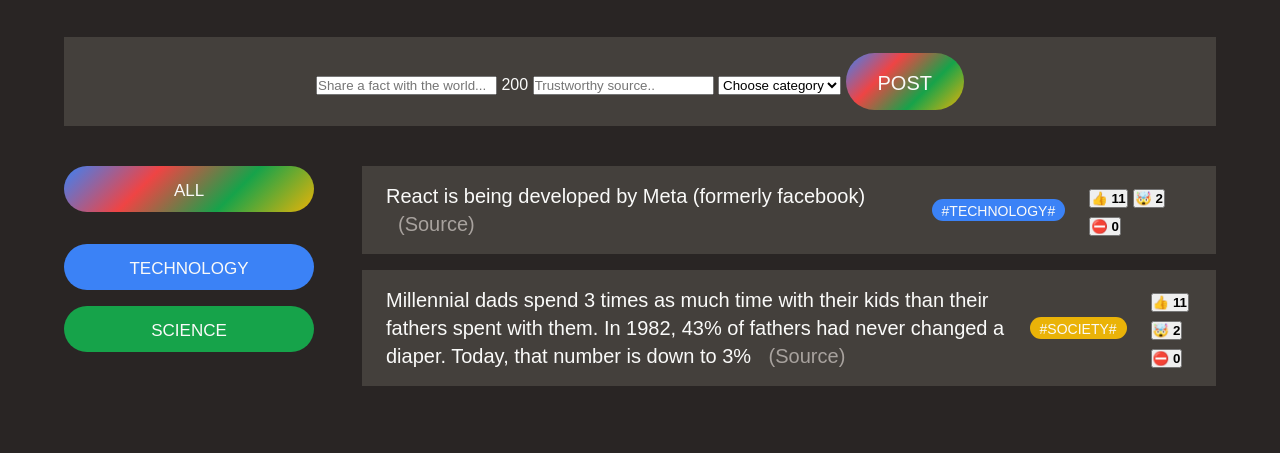
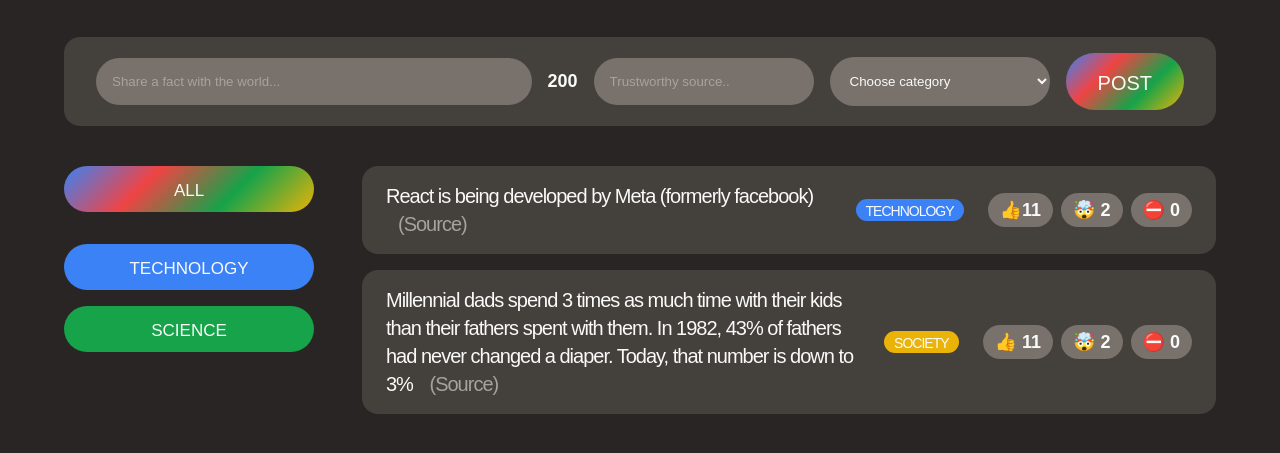
Before and after one commit to codyjohnsontx/TIL, a plain HTML site: page index.html in a window 1280 px wide. Shown: the part 119-572 px from the top of the page. Drawn offline with Linux system fonts and the light colour scheme; a web font is replaced by a local one.

Commit message:
finish front-end section, optimize mobile view and responsive design

```diff
--- a/index.html
+++ b/index.html
@@ -9,7 +9,7 @@
     <link rel="preconnect" href="https://fonts.googleapis.com" />
     <link rel="preconnect" href="https://fonts.gstatic.com" crossorigin />
     <link
-      href="https://fonts.googleapis.com/css2?family=Coiny&family=Sono:wght@400;600;700&display=swap"
+      href="https://fonts.googleapis.com/css2?family=Coiny&family=Sono:wght@400;600&display=swap"
       rel="stylesheet"
     />
     <link rel="stylesheet" href="style.css" />
@@ -80,12 +80,12 @@
                 >
               </p>
               <span class="tag" style="background-color: #3b82f6"
-                >#Technology#</span
+                >Technology</span
               >
               <div class="vote-buttons">
-                <button>👍 <strong>11</strong></button>
-                <button>🤯 <strong>2</strong></button>
-                <button>⛔️ <strong>0</strong></button>
+                <button>👍11</button>
+                <button>🤯 2</button>
+                <button>⛔️ 0</button>
               </div>
             </li>
             <li class="fact">
@@ -100,13 +100,11 @@
                   >(Source)</a
                 >
               </p>
-              <span class="tag" style="background-color: #eab308"
-                >#society#</span
-              >
+              <span class="tag" style="background-color: #eab308">society</span>
               <div class="vote-buttons">
-                <button>👍 <strong>11</strong></button>
-                <button>🤯 <strong>2</strong></button>
-                <button>⛔️ <strong>0</strong></button>
+                <button>👍 11</button>
+                <button>🤯 2</button>
+                <button>⛔️ 0</button>
               </div>
             </li>
             <li>
--- a/style.css
+++ b/style.css
@@ -24,17 +24,17 @@ body {
   justify-content: space-between;
 }
 
-.fact-form {
-  background-color: #44403c;
-  margin-bottom: 40px;
-  padding: 16px 40px;
-  text-align: center;
-}
-
 .main {
   display: grid;
   grid-template-columns: 250px 1fr;
   gap: 48px;
+}
+
+@media (max-width: 900px) {
+  .main {
+    grid-template-columns: 1fr;
+    margin: 0 auto;
+  }
 }
 
 /*Elements*/
@@ -67,12 +67,21 @@ h1 {
   background-color: #44403c;
   margin-bottom: 16px;
   padding: 16px 24px;
-  letter-spacing: -1ucepx;
+  letter-spacing: -1px;
+  border-radius: 16px;
 
   display: flex;
   align-items: center;
 
   gap: 24px;
+}
+
+@media (max-width: 1200px) {
+  .fact {
+    flex-direction: column;
+    align-items: flex-end;
+    gap: 12px;
+  }
 }
 
 .tag {
@@ -87,7 +96,28 @@ h1 {
 
 .vote-buttons {
   margin-left: auto;
+  flex-shrink: 0;
+
+  display: flex;
+  gap: 8px;
 }
+
+.vote-buttons button {
+  background-color: #78716c;
+  border: none;
+  font-size: 18px;
+  padding: 6px 12px;
+  border-radius: 100px;
+  color: inherit;
+  font-family: inherit;
+  font-weight: 600;
+  cursor: pointer;
+  transition: 0.3s;
+}
+.vote-buttons button:hover {
+  background-color: #292524;
+}
+
 ul {
   list-style: none;
 }
@@ -135,3 +165,52 @@ ul {
   width: 100%;
   background-image: none;
 }
+/* FORM */
+.fact-form {
+  background-color: #44403c;
+  border-radius: 16px;
+  margin-bottom: 40px;
+  padding: 16px 32px;
+  display: flex;
+  align-items: center;
+  gap: 16px;
+}
+
+.fact-form input,
+.fact-form select {
+  width: 220px;
+  background-color: #78716c;
+  border: none;
+  border-radius: 100px;
+  padding: 16px;
+  color: inherit;
+  font-family: inherit;
+}
+.fact-form input::placeholder {
+  color: #a8a29e;
+}
+
+.fact-form input:first-child {
+  flex-grow: 1;
+}
+
+.fact-form span {
+  font-weight: 600;
+  font-size: 18px;
+}
+
+@media (max-width: 1000px) {
+  body {
+    padding: 32px 48px;
+  }
+
+  .fact-form {
+    flex-direction: column;
+    align-items: stretch;
+  }
+
+  .fact-form input,
+  .fact-form select {
+    width: auto;
+  }
+}
```
